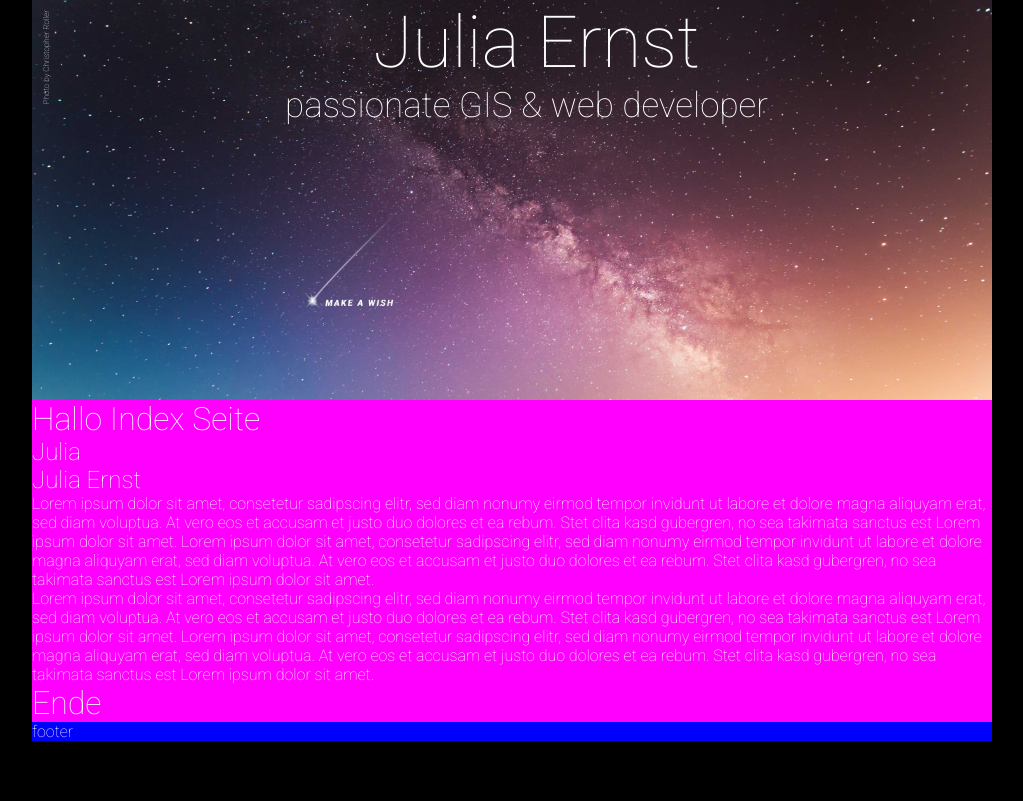
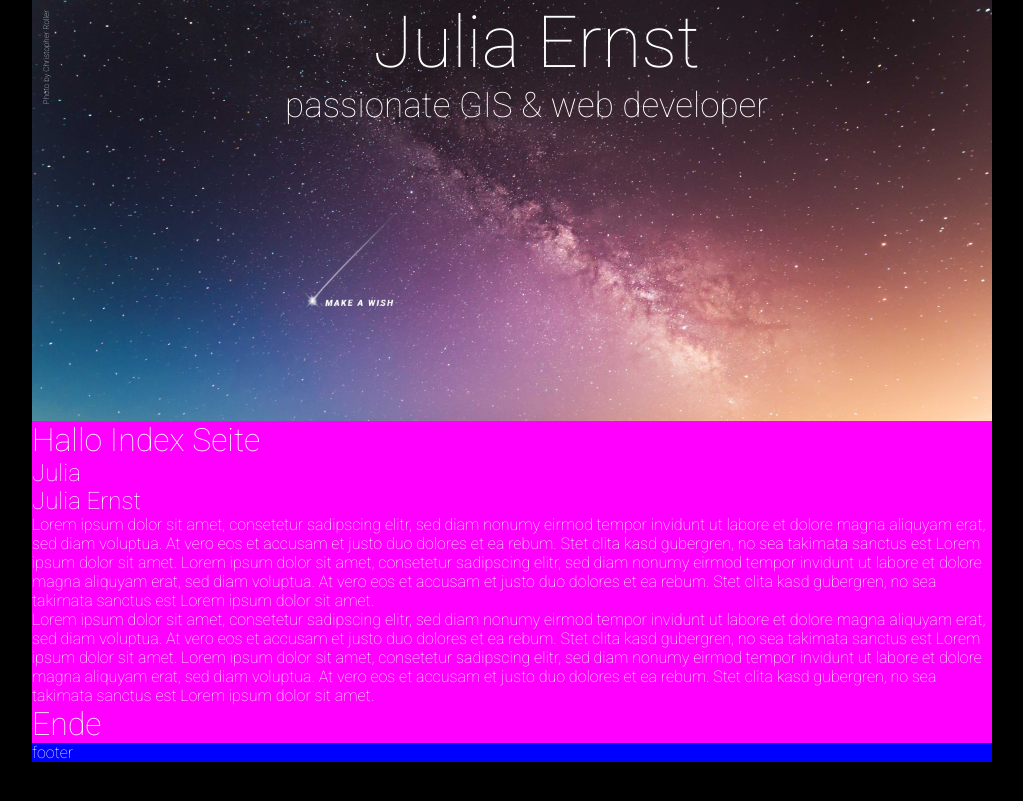
Before and after one commit to missserious/juliaernst, a Jekyll site: the page built from index.html, in a window 1280 px wide. Shown: the top 801 px of the page, without its empty margins (128-1151 px from the left). Built offline with Jekyll 4.4.1, drawn with Linux system fonts in a browser that asks for light colours.

Commit message:
update css - header

```diff
--- a/css/styles.scss
+++ b/css/styles.scss
@@ -54,7 +54,7 @@ header h6 {
 Header -- Anfang
 */
 header {
-  height: 400px;
+  height: 421px;
   background-image: url(../img/makeAwish.png), url(../img/header.jpg);
   background-position: center 290px, center top;
   background-size:960px, 960px;
```
